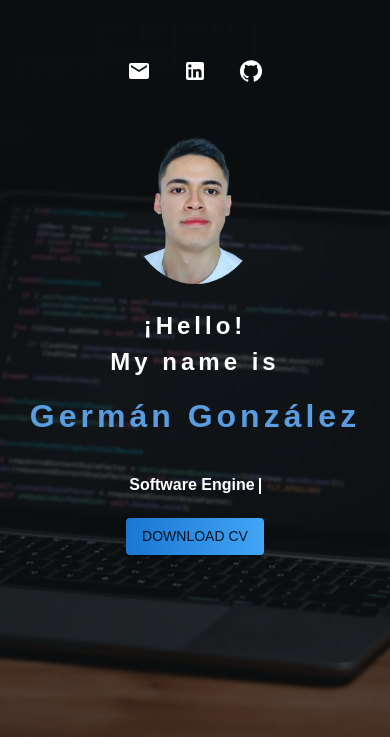
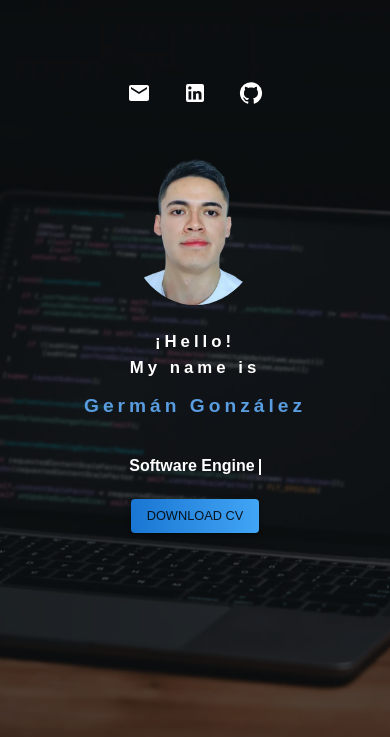
Before and after one commit to Jermaniac/PortfolioGerman, a React (Vite) app: page / in a window 390 px wide. Shown: the part 107-844 px from the top of the page. Built offline with nearby package versions, Linux system fonts and the light colour scheme; a web font is replaced by a local one.

Commit message:
adapt responsive

```diff
--- a/src/components/banner/Banner.css
+++ b/src/components/banner/Banner.css
@@ -28,7 +28,7 @@
   grid-area: name;
   display: grid;
   letter-spacing: 4px;
-  font-size: 1rem;
+  font-size: 0.7rem;
   margin-top: 24px;
 }
 
@@ -39,7 +39,7 @@
 .banner__name--item-fullname {
   margin: 12px;
   font-weight: 800;
-  font-size: 2rem;
+  font-size: 1.2rem;
   animation: animate 4s linear infinite;
 }
 
@@ -47,7 +47,6 @@
   grid-area: cv;
   display: grid;
   justify-self: center;
-  font-size: 1rem;
   background: linear-gradient(90deg, #1976d2, #42a5f5);
   border-radius: 8px;
   transition: transform 0.3s, box-shadow 0.3s;
--- a/src/components/banner/Banner.jsx
+++ b/src/components/banner/Banner.jsx
@@ -30,8 +30,8 @@ const Banner = () => {
         }}
       />
 
-      <Box sx={{ display: "flex", flexDirection:"column" ,justifyContent: "center", position:"relative", verticalAlign: "middle"}}>
-        <HeaderIconsOnly/>
+      <Box sx={{ display: "flex", flexDirection: "column", justifyContent: "center", position: "relative", verticalAlign: "middle" }}>
+        <HeaderIconsOnly />
         <Box className="banner">
           <picture className="banner__picture">
             <img
@@ -57,6 +57,13 @@ const Banner = () => {
             download="CV_GERMAN_GONZALEZ_GARZON"
             variant="contained"
             color="primary"
+            sx={{
+              fontSize: {
+                xs: "0.7rem",
+                sm: "0.8rem",
+                lg: "1rem",
+              }
+            }}
           >
             Download CV
           </Button>
--- a/src/themes/theme.js
+++ b/src/themes/theme.js
@@ -6,7 +6,7 @@ export const appTheme = (mode) => ({
       xs: 0,
       sm: 360,
       md: 600,
-      lg: 930,
+      lg: 813,
       xl: 1536,
     },
   },
```
